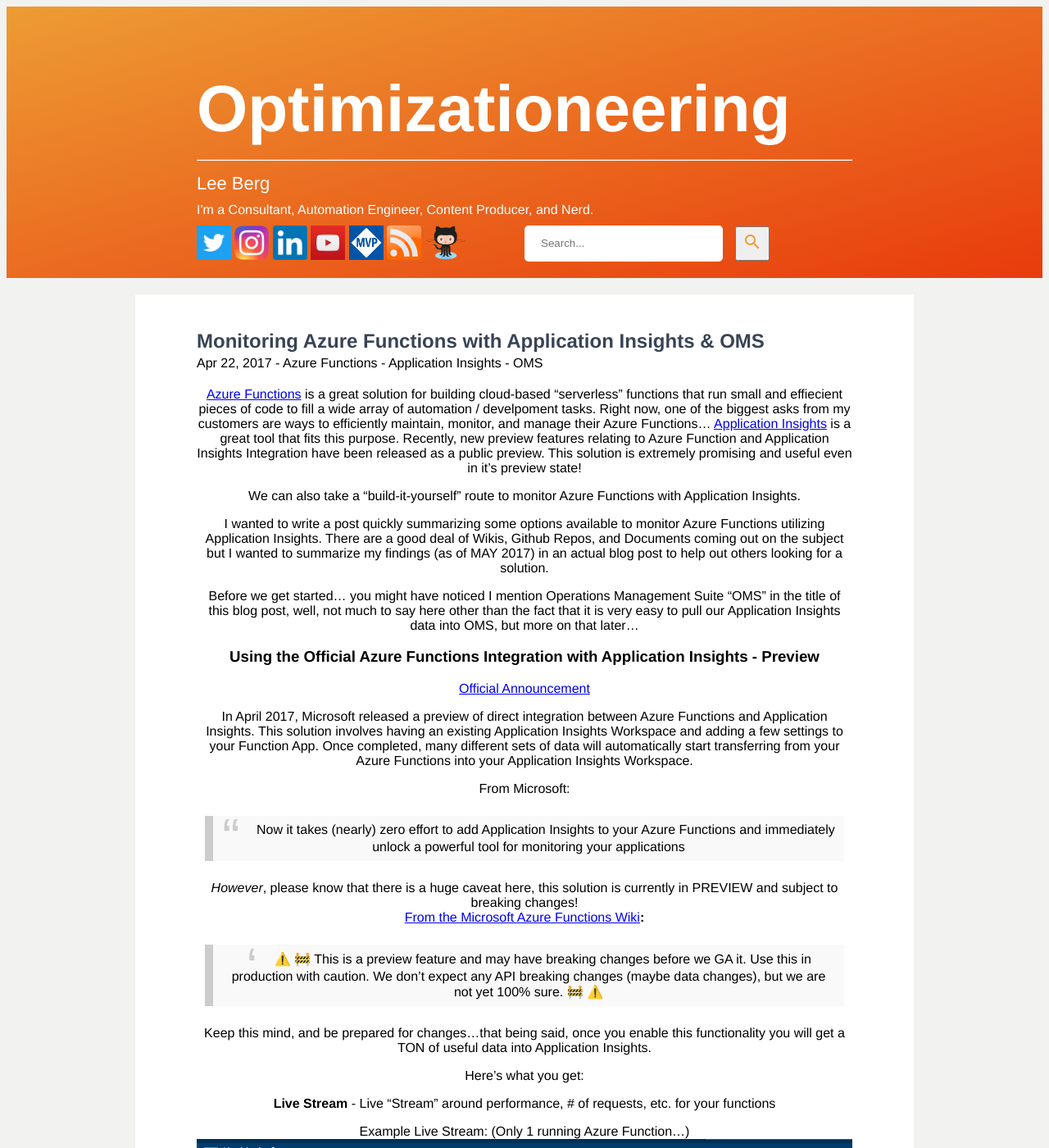
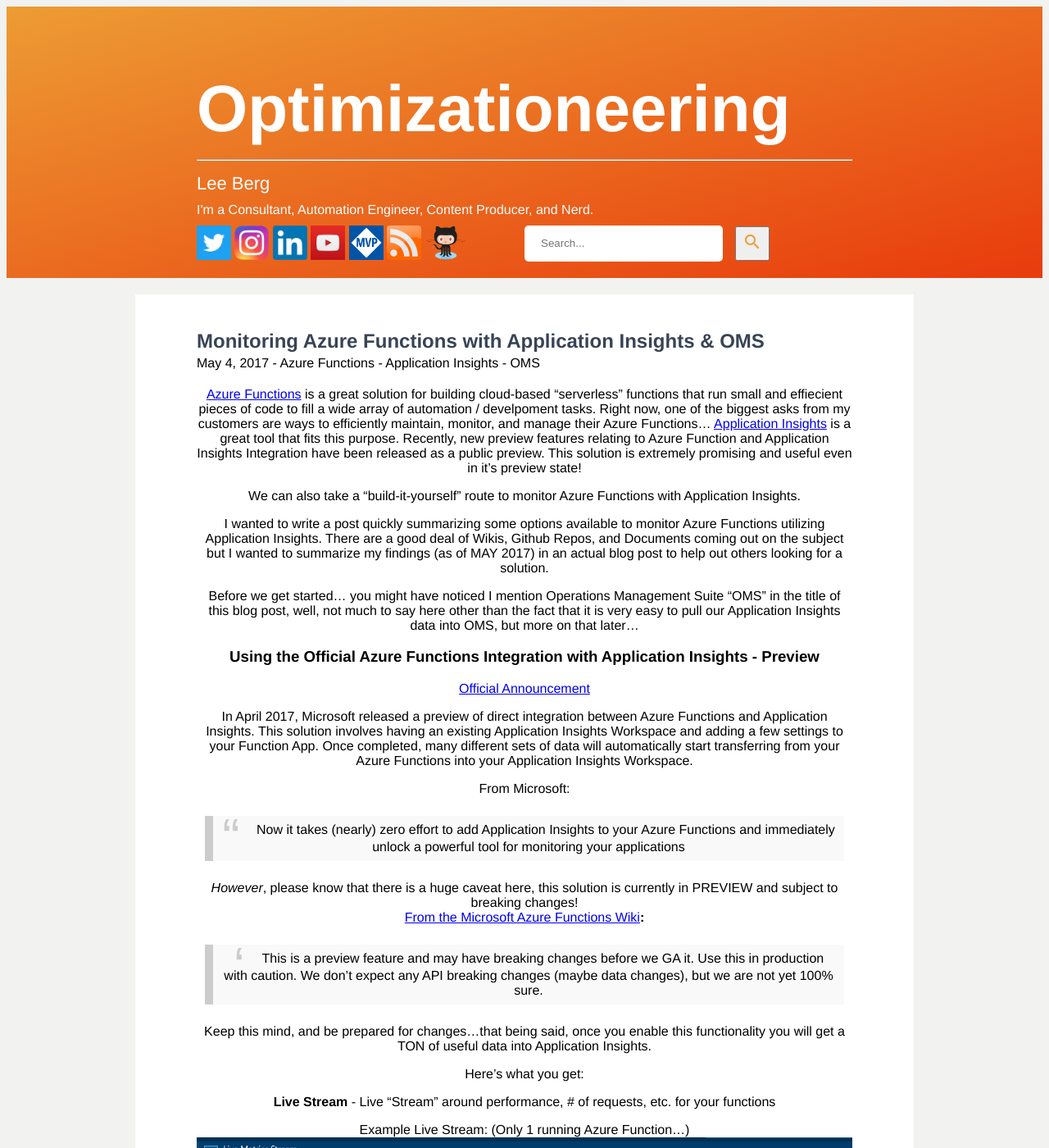
Before and after one commit to leeberg/BlogTest, a Jekyll site: the page built from _posts/2017-05-04-AzureFunctionsAppInsightsandOms.md, in a window 1280 px wide and 1400 px high. Shown: the whole window at 82% size. Built offline with Jekyll 4.4.1, drawn with Linux system fonts in a browser that asks for light colours; comment, search, counter and statistics services are not loaded.

Commit message:
Date Fix

```diff
--- a/_posts/2017-05-04-AzureFunctionsAppInsightsandOms.md
+++ b/_posts/2017-05-04-AzureFunctionsAppInsightsandOms.md
@@ -1,7 +1,7 @@
 ---
 layout: post
 title: Monitoring Azure Functions with Application Insights & OMS
-date: 2017-04-22
+date: 2017-05-04
 tags: ["Azure Functions","Application Insights","OMS"]
 excerpt_separator: <!--more-->
 ---
@@ -30,7 +30,7 @@ From Microsoft:
 *However*, please know that there is a huge caveat here, this solution is currently in PREVIEW and subject to breaking changes!
 [From the Microsoft Azure Functions Wiki](https://github.com/Azure/Azure-Functions/wiki/App-Insights-(Preview))**:**
 
->⚠️ 🚧 This is a preview feature and may have breaking changes before we GA it. Use this in production with caution. We don't expect any API breaking changes (maybe data changes), but we are not yet 100% sure. 🚧 ⚠️
+>  This is a preview feature and may have breaking changes before we GA it. Use this in production with caution. We don't expect any API breaking changes (maybe data changes), but we are not yet 100% sure.
 
 Keep this mind, and be prepared for changes...that being said, once you enable this functionality you will get a TON of useful data into Application Insights.
 
```
